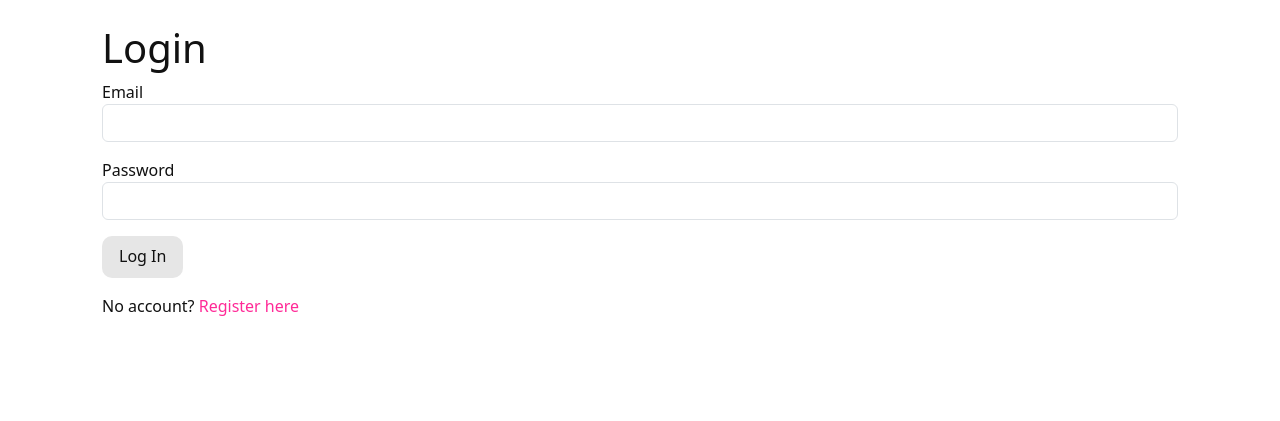
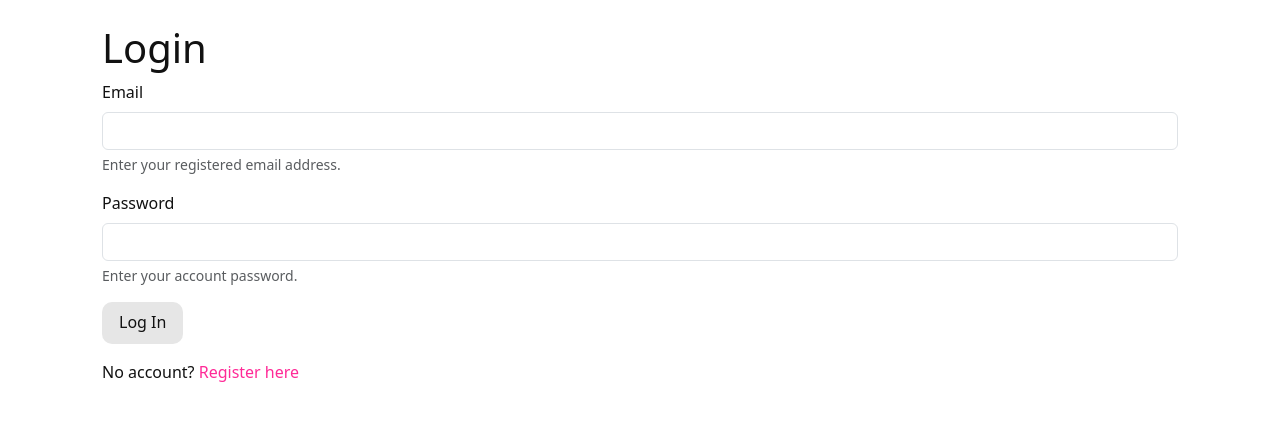
Before and after one commit to dailafing/FlaskHotel, a Flask app: page /login in a window 1280 px wide. Shown: the part 56-477 px from the top of the page. Run offline with Flask 3, Linux system fonts and the light colour scheme.

Commit message:
Accessibility: Further improvements to the aria/screen reader system

```diff
--- a/app/templates/login.html
+++ b/app/templates/login.html
@@ -7,11 +7,25 @@
 <form method="POST">
   {{ form.csrf_token }}
 
-  <div class="mb-3">{{ form.email.label }}{{ form.email(class="form-control") }}</div>
-  <div class="mb-3">{{ form.password.label }}{{ form.password(class="form-control") }}</div>
+  <div class="mb-3">
+    <label for="{{ form.email.id }}" class="form-label">Email</label>
+    {{ form.email(class="form-control", **{"aria-required": "true", "aria-describedby": "emailHelp"}) }}
+    <div id="emailHelp" class="form-text">Enter your registered email address.</div>
+  </div>
 
-  {{ form.submit(class="btn btn-primary") }}
+  <div class="mb-3">
+    <label for="{{ form.password.id }}" class="form-label">Password</label>
+    {{ form.password(class="form-control", **{"aria-required": "true", "aria-describedby": "passwordHelp"}) }}
+    <div id="passwordHelp" class="form-text">Enter your account password.</div>
+  </div>
+
+  {{ form.submit(class="btn btn-primary", **{"aria-label": "Submit login form"}) }}
+
 </form>
 
-<p class="mt-3">No account? <a href="{{ url_for('main.register') }}">Register here</a></p>
+<p class="mt-3">
+  No account?
+  <a href="{{ url_for('main.register') }}" aria-label="Go to registration page for new account">Register here</a>
+</p>
+
 {% endblock %}
--- a/app/templates/register.html
+++ b/app/templates/register.html
@@ -31,7 +31,7 @@
     <div id="confirmHelp" class="form-text">Repeat your password exactly.</div>
   </div>
 
-  {{ form.submit(class="btn btn-success") }}
+  {{ form.submit(class="btn btn-success", **{"aria-label": "Submit registration form"}) }}
 </form>
 
 {% endblock %}
```
Also changed, not shown: Readme.md.
